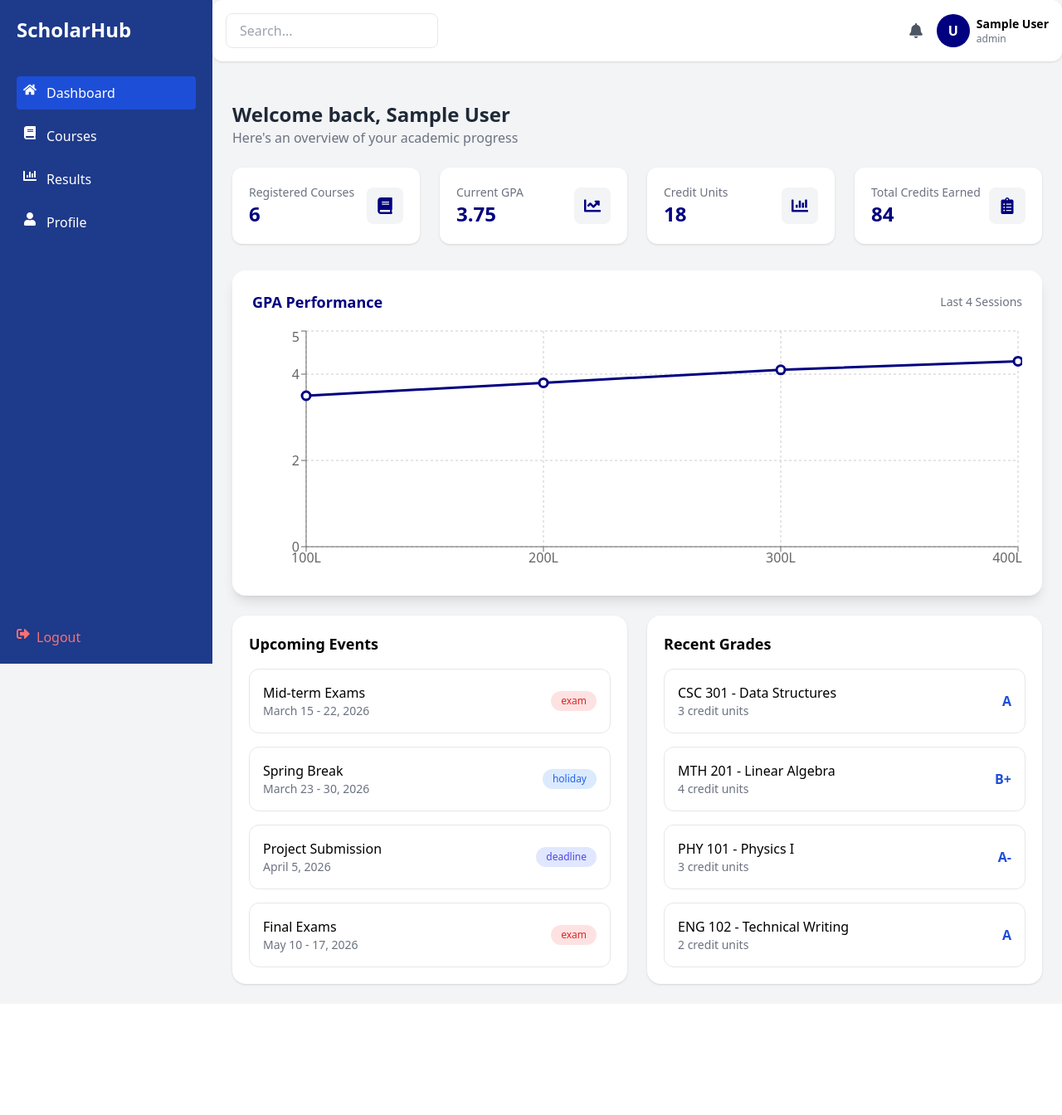
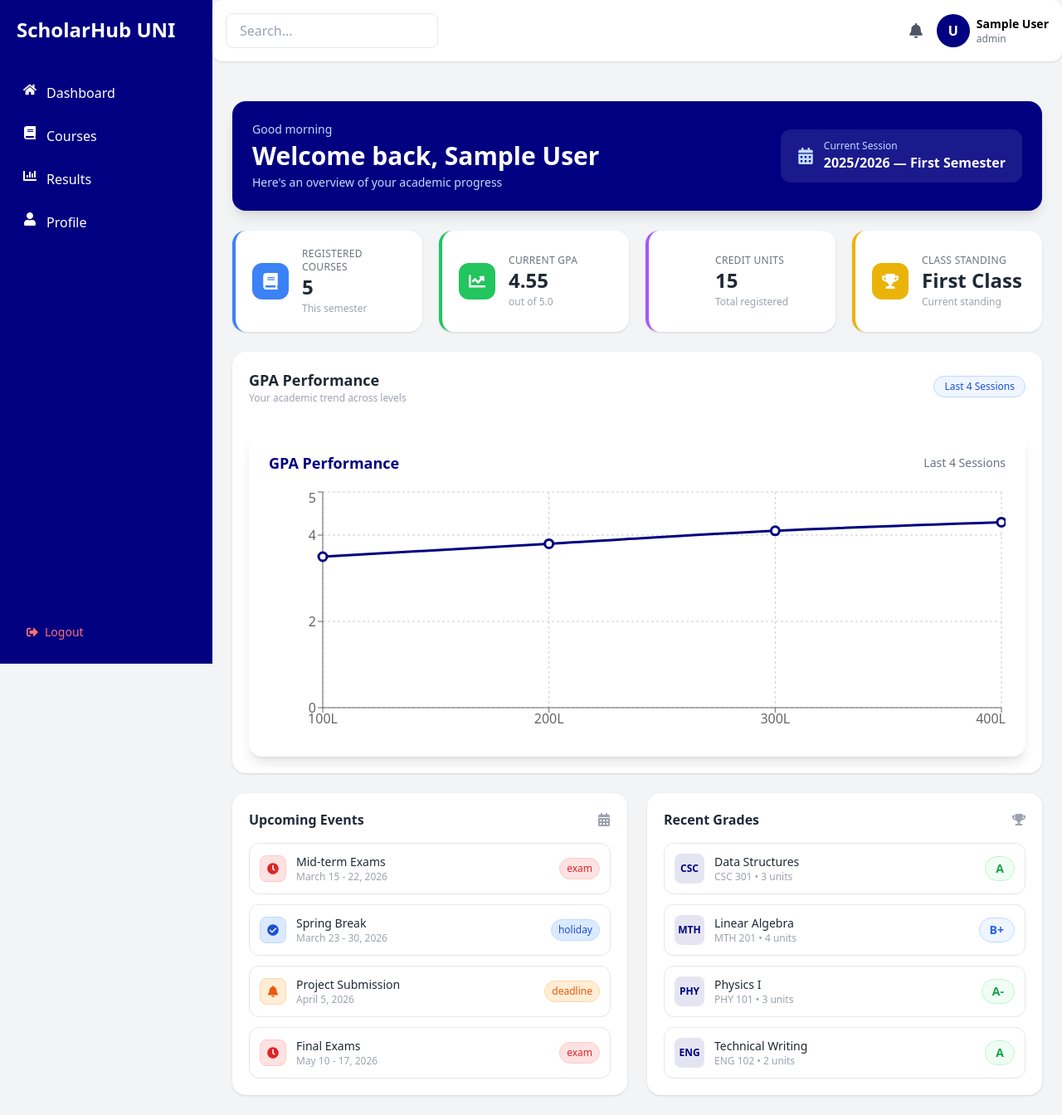
Before and after one commit to Ayanrinde/Student-Portal, a React (Vite) app: page /dashboard in a window 1280 px wide. Shown: the whole page at 83% size. Before the commit the page ends 1210 px from the top, so only its background shows below. Built offline with nearby package versions, Linux system fonts and the light colour scheme; sample sign-in values are in the browser's storage.

Commit message:
Completed the Student Portal

```diff
--- a/src/App.jsx
+++ b/src/App.jsx
@@ -5,7 +5,7 @@ import Courses from "./Pages/Courses";
 import Results from "./Pages/Results";
 import Profile from "./Pages/Profile";
 
-const PrivateRoute = ({ children }) => {
+const ProtectedRoute = ({ children }) => {
   const user = localStorage.getItem("user");
   return user ? children : <Navigate to="/login" replace />;
 };
@@ -15,10 +15,10 @@ function App() {
     <Routes>
       <Route path="/" element={<Navigate to="/login" replace />} />
       <Route path="/login" element={<Login />} />
-      <Route path="/dashboard" element={<PrivateRoute><Dashboard /></PrivateRoute>} />
-      <Route path="/courses" element={<PrivateRoute><Courses /></PrivateRoute>} />
-      <Route path="/results" element={<PrivateRoute><Results /></PrivateRoute>} />
-      <Route path="/profile" element={<PrivateRoute><Profile /></PrivateRoute>}/>
+      <Route path="/dashboard" element={<ProtectedRoute><Dashboard /></ProtectedRoute>} />
+      <Route path="/courses" element={<ProtectedRoute><Courses /></ProtectedRoute>} />
+      <Route path="/results" element={<ProtectedRoute><Results /></ProtectedRoute>} />
+      <Route path="/profile" element={<ProtectedRoute><Profile /></ProtectedRoute>}/>
     </Routes>
   );
 }
--- a/src/Components/Navbar.jsx
+++ b/src/Components/Navbar.jsx
@@ -69,7 +69,7 @@ const Navbar = ({ toggleSidebar }) => {
                   onClick={() => { navigate("/profile"); setDropdownOpen(false); }}
                   className="flex items-center w-full text-left px-3 py-2 text-sm text-gray-700 hover:bg-gray-50 rounded-lg transition"
                 >
-                  Profile
+                  My Profile
                 </button>
                 <button
                   onClick={() => { navigate("/profile?tab=settings"); setDropdownOpen(false); }}
--- a/src/Components/Sidebar.jsx
+++ b/src/Components/Sidebar.jsx
@@ -18,11 +18,11 @@ const Sidebar = ({ isOpen, toggleSidebar }) => {
   };
 
   return (
-    <div className="w-64 h-full bg-blue-900 text-white p-5 flex flex-col justify-between">
+    <div className="w-64 h-full bg-[#000080] text-white p-5 flex flex-col justify-between">
       <div>
         {/* Header with close button on mobile */}
         <div className="flex items-center justify-between mb-10">
-          <h1 className="text-2xl font-bold">ScholarHub</h1>
+          <h1 className="text-2xl font-bold">ScholarHub UNI</h1>
           <button
             onClick={toggleSidebar}
             className="md:hidden text-white text-xl"
@@ -35,7 +35,7 @@ const Sidebar = ({ isOpen, toggleSidebar }) => {
           <Link
             to="/dashboard"
             onClick={toggleSidebar}
-            className="flex gap-3 p-2 bg-blue-700 rounded"
+            className="flex gap-3 p-2 hover:bg-blue-700 rounded"
           >
             <FaHome /> Dashboard
           </Link>
@@ -43,7 +43,7 @@ const Sidebar = ({ isOpen, toggleSidebar }) => {
           <Link
             to="/courses"
             onClick={toggleSidebar}
-            className="flex gap-3 p-2 hover:bg-blue-800 rounded"
+            className="flex gap-3 p-2 hover:bg-blue-700 rounded"
           >
             <FaBook /> Courses
           </Link>
@@ -51,7 +51,7 @@ const Sidebar = ({ isOpen, toggleSidebar }) => {
           <Link
             to="/results"
             onClick={toggleSidebar}
-            className="flex gap-3 p-2 hover:bg-blue-800 rounded"
+            className="flex gap-3 p-2 hover:bg-blue-700 rounded"
           >
             <FaChartBar /> Results
           </Link>
@@ -59,14 +59,14 @@ const Sidebar = ({ isOpen, toggleSidebar }) => {
           <Link
             to="/profile"
             onClick={toggleSidebar}
-            className="flex gap-3 p-2 hover:bg-blue-800 rounded"
+            className="flex gap-3 p-2 hover:bg-blue-700 rounded"
           >
             <FaUser /> Profile
           </Link>
         </nav>
       </div>
 
-      <button onClick={handleLogout} className="flex gap-2 text-red-400">
+      <button onClick={handleLogout} className="flex items-center gap-2 w-full text-left px-3 py-2 text-sm text-red-400 hover:bg-red-50 rounded-lg transition">
         <FaSignOutAlt /> Logout
       </button>
     </div>
--- a/src/Pages/Dashboard.jsx
+++ b/src/Pages/Dashboard.jsx
@@ -1,91 +1,203 @@
-import React from "react";
+import React, { useState, useEffect } from "react";
 import DashboardLayout from "../Layouts/DashboardLayout";
-import DashboardCard from "../Components/DashboardCard";
 import PerformanceChart from "../Components/PerformanceChart";
-import { FaBook, FaChartBar, FaClipboardList, FaChartLine } from "react-icons/fa";
+import {
+  FaBook, FaChartLine, FaLayerGroup, FaTrophy,
+  FaCalendarAlt, FaClock, FaCheckCircle, FaBell,
+} from "react-icons/fa";
 
+// ─── SHARED DATA (mirrors Courses.jsx) ───────────────────────────────────────
+const allCourses = [
+  { id: 1, code: "CSC 301", title: "Data Structures", unit: 3, lecturer: "Dr. Adeyemi" },
+  { id: 2, code: "MTH 201", title: "Linear Algebra", unit: 4, lecturer: "Prof. Okafor" },
+  { id: 3, code: "PHY 101", title: "Physics I", unit: 3, lecturer: "Dr. Balogun" },
+  { id: 4, code: "ENG 102", title: "Technical Writing", unit: 2, lecturer: "Mrs. Eze" },
+  { id: 5, code: "CSC 305", title: "Computer Networks", unit: 3, lecturer: "Dr. Musa" },
+];
+
+const gradePoints = { "A": 5.0, "A-": 4.7, "B+": 4.3, "B": 4.0, "B-": 3.7, "C+": 3.3, "C": 3.0, "F": 0.0 };
+const defaultGrades = { 1: "A", 2: "B+", 3: "A-", 4: "A", 5: "B" };
+
+const upcomingEvents = [
+  { title: "Mid-term Exams", date: "March 15 - 22, 2026", type: "exam", icon: <FaClock /> },
+  { title: "Spring Break", date: "March 23 - 30, 2026", type: "holiday", icon: <FaCheckCircle /> },
+  { title: "Project Submission", date: "April 5, 2026", type: "deadline", icon: <FaBell /> },
+  { title: "Final Exams", date: "May 10 - 17, 2026", type: "exam", icon: <FaClock /> },
+];
+
+const recentGrades = [
+  { course: "CSC 301", title: "Data Structures", unit: "3 units", grade: "A" },
+  { course: "MTH 201", title: "Linear Algebra", unit: "4 units", grade: "B+" },
+  { course: "PHY 101", title: "Physics I", unit: "3 units", grade: "A-" },
+  { course: "ENG 102", title: "Technical Writing", unit: "2 units", grade: "A" },
+];
+
+const eventColors = {
+  exam: "bg-red-100 text-red-600 border-red-200",
+  holiday: "bg-blue-100 text-blue-700 border-blue-200",
+  deadline: "bg-orange-100 text-orange-600 border-orange-200",
+};
+
+const gradeColor = (g) => {
+  if (g.startsWith("A")) return "text-green-600 bg-green-50 border-green-200";
+  if (g.startsWith("B")) return "text-blue-600 bg-blue-50 border-blue-200";
+  return "text-yellow-600 bg-yellow-50 border-yellow-200";
+};
+
+// ─── STAT CARD ────────────────────────────────────────────────────────────────
+const StatCard = ({ icon, label, value, sub, accent }) => (
+  <div className={`bg-white rounded-2xl shadow p-5 flex items-center gap-4 border-l-4 ${accent}`}>
+    <div className={`p-3 rounded-xl text-white text-xl ${accent.replace("border-", "bg-")}`}>
+      {icon}
+    </div>
+    <div>
+      <p className="text-xs text-gray-500 uppercase tracking-wide">{label}</p>
+      <p className="text-2xl font-bold text-gray-800">{value}</p>
+      {sub && <p className="text-xs text-gray-400 mt-0.5">{sub}</p>}
+    </div>
+  </div>
+);
+
+// ─── MAIN ─────────────────────────────────────────────────────────────────────
 const Dashboard = () => {
-  const user = JSON.parse(localStorage.getItem("user"));
+  const [user, setUser] = useState(null);
+  const [greeting, setGreeting] = useState("Good day");
+
+  useEffect(() => {
+    const storedUser = JSON.parse(localStorage.getItem("user"));
+    setUser(storedUser);
+
+    const hour = new Date().getHours();
+    if (hour < 12) setGreeting("Good morning");
+    else if (hour < 17) setGreeting("Good afternoon");
+    else setGreeting("Good evening");
+  }, []);
+
+  // Pull real stats from course data
+  const registeredCourses = allCourses;
+  const totalUnits = registeredCourses.reduce((s, c) => s + c.unit, 0);
+  const totalPoints = registeredCourses.reduce(
+    (s, c) => s + (gradePoints[defaultGrades[c.id]] || 0) * c.unit, 0
+  );
+  const gpa = (totalPoints / totalUnits).toFixed(2);
+
+  const getClass = (gpa) => {
+    const g = parseFloat(gpa);
+    if (g >= 4.5) return "First Class";
+    if (g >= 3.5) return "2nd Class Upper";
+    if (g >= 2.5) return "2nd Class Lower";
+    return "Third Class";
+  };
+
+  const stats = [
+    { icon: <FaBook />, label: "Registered Courses", value: registeredCourses.length, sub: "This semester", accent: "border-blue-500" },
+    { icon: <FaChartLine />, label: "Current GPA", value: gpa, sub: "out of 5.0", accent: "border-green-500" },
+    { icon: <FaLayerGroup />, label: "Credit Units", value: totalUnits, sub: "Total registered", accent: "border-purple-500" },
+    { icon: <FaTrophy />, label: "Class Standing", value: getClass(gpa), sub: "Current standing", accent: "border-yellow-500" },
+  ];
 
   return (
     <DashboardLayout>
-      {/* Header */}
-      <div className="mb-6">
-        <h1 className="text-2xl font-bold text-gray-800">
-          Welcome back, {user?.name || "Student"}
-        </h1>
-        <p className="text-gray-500">Here's an overview of your academic progress</p>
+
+      {/* ── WELCOME BANNER ── */}
+      <div className="bg-[#000080] rounded-2xl p-6 mb-6 text-white flex flex-col md:flex-row md:items-center justify-between gap-4 shadow-lg">
+        <div>
+          <p className="text-blue-200 text-sm mb-1">{greeting} </p>
+          <h1 className="text-2xl md:text-3xl font-bold">
+            Welcome back, {user?.name || "Student"}
+          </h1>
+          <p className="text-blue-200 text-sm mt-1">
+            Here's an overview of your academic progress
+          </p>
+        </div>
+        <div className="flex items-center gap-3 bg-white bg-opacity-10 rounded-xl px-5 py-3">
+          <FaCalendarAlt className="text-blue-200 text-xl" />
+          <div>
+            <p className="text-xs text-blue-200">Current Session</p>
+            <p className="font-semibold text-white">2025/2026 — First Semester</p>
+          </div>
+        </div>
       </div>
 
-      {/* Cards */}
-      <div className="grid grid-cols-1 md:grid-cols-2 lg:grid-cols-4 gap-6">
-        <DashboardCard title="Registered Courses" value="6" icon={<FaBook />} />
-        <DashboardCard title="Current GPA" value="3.75" icon={<FaChartLine />} />
-        <DashboardCard title="Credit Units" value="18" icon={<FaChartBar />} />
-        <DashboardCard title="Total Credits Earned" value="84" icon={<FaClipboardList />} />
+      {/* ── STAT CARDS ── */}
+      <div className="grid grid-cols-1 sm:grid-cols-2 lg:grid-cols-4 gap-5 mb-6">
+        {stats.map((s, i) => (
+          <StatCard key={i} {...s} />
+        ))}
       </div>
 
-      {/* Performance Chart */}
-      <PerformanceChart />
+      {/* ── PERFORMANCE CHART ── */}
+      <div className="bg-white rounded-2xl shadow p-5 mb-6">
+        <div className="flex justify-between items-center mb-4">
+          <div>
+            <h2 className="font-bold text-gray-800 text-lg">GPA Performance</h2>
+            <p className="text-xs text-gray-400">Your academic trend across levels</p>
+          </div>
+          <span className="text-xs bg-blue-50 text-blue-700 px-3 py-1 rounded-full border border-blue-200">
+            Last 4 Sessions
+          </span>
+        </div>
+        <PerformanceChart />
+      </div>
 
-      {/* Upcoming Events + Recent Grades */}
-      <div className="grid grid-cols-1 md:grid-cols-2 gap-6 mt-6">
+      {/* ── BOTTOM GRID ── */}
+      <div className="grid grid-cols-1 md:grid-cols-2 gap-6">
+
         {/* Upcoming Events */}
-        <div className="bg-white p-5 rounded-2xl shadow">
-          <h2 className="font-semibold text-lg mb-4">Upcoming Events</h2>
-          <div className="space-y-4">
-            <EventItem title="Mid-term Exams" date="March 15 - 22, 2026" type="exam" />
-            <EventItem title="Spring Break" date="March 23 - 30, 2026" type="holiday" />
-            <EventItem title="Project Submission" date="April 5, 2026" type="deadline" />
-            <EventItem title="Final Exams" date="May 10 - 17, 2026" type="exam" />
+        <div className="bg-white rounded-2xl shadow p-5">
+          <div className="flex justify-between items-center mb-4">
+            <h2 className="font-bold text-gray-800">Upcoming Events</h2>
+            <FaCalendarAlt className="text-gray-400" />
+          </div>
+          <div className="space-y-3">
+            {upcomingEvents.map((event, i) => (
+              <div key={i} className="flex items-center justify-between border rounded-xl p-3 hover:bg-gray-50 transition">
+                <div className="flex items-center gap-3">
+                  <div className={`p-2 rounded-lg text-sm border ${eventColors[event.type]}`}>
+                    {event.icon}
+                  </div>
+                  <div>
+                    <p className="font-medium text-gray-800 text-sm">{event.title}</p>
+                    <p className="text-xs text-gray-400">{event.date}</p>
+                  </div>
+                </div>
+                <span className={`text-xs px-2 py-1 rounded-full border font-medium ${eventColors[event.type]}`}>
+                  {event.type}
+                </span>
+              </div>
+            ))}
           </div>
         </div>
 
         {/* Recent Grades */}
-        <div className="bg-white p-5 rounded-2xl shadow">
-          <h2 className="font-semibold text-lg mb-4">Recent Grades</h2>
-          <div className="space-y-4">
-            <GradeItem course="CSC 301 - Data Structures" unit="3 credit units" grade="A" />
-            <GradeItem course="MTH 201 - Linear Algebra" unit="4 credit units" grade="B+" />
-            <GradeItem course="PHY 101 - Physics I" unit="3 credit units" grade="A-" />
-            <GradeItem course="ENG 102 - Technical Writing" unit="2 credit units" grade="A" />
+        <div className="bg-white rounded-2xl shadow p-5">
+          <div className="flex justify-between items-center mb-4">
+            <h2 className="font-bold text-gray-800">Recent Grades</h2>
+            <FaTrophy className="text-gray-400" />
+          </div>
+          <div className="space-y-3">
+            {recentGrades.map((item, i) => (
+              <div key={i} className="flex items-center justify-between border rounded-xl p-3 hover:bg-gray-50 transition">
+                <div className="flex items-center gap-3">
+                  <div className="w-9 h-9 rounded-lg bg-[#000080] bg-opacity-10 flex items-center justify-center text-xs font-bold text-[#000080]">
+                    {item.course.split(" ")[0]}
+                  </div>
+                  <div>
+                    <p className="font-medium text-gray-800 text-sm">{item.title}</p>
+                    <p className="text-xs text-gray-400">{item.course} • {item.unit}</p>
+                  </div>
+                </div>
+                <span className={`text-sm font-bold px-3 py-1 rounded-full border ${gradeColor(item.grade)}`}>
+                  {item.grade}
+                </span>
+              </div>
+            ))}
           </div>
         </div>
+
       </div>
     </DashboardLayout>
   );
 };
 
-// Event Item Component
-const EventItem = ({ title, date, type }) => {
-  const colors = {
-    exam: "bg-red-100 text-red-600",
-    holiday: "bg-blue-100 text-blue-600",
-    deadline: "bg-indigo-100 text-indigo-600",
-  };
-
-  return (
-    <div className="border rounded-xl p-4 flex justify-between items-center">
-      <div>
-        <p className="font-medium">{title}</p>
-        <p className="text-sm text-gray-500">{date}</p>
-      </div>
-      <span className={`text-xs px-3 py-1 rounded-full ${colors[type]}`}>{type}</span>
-    </div>
-  );
-};
-
-// Grade Item Component
-const GradeItem = ({ course, unit, grade }) => {
-  return (
-    <div className="border rounded-xl p-4 flex justify-between items-center">
-      <div>
-        <p className="font-medium">{course}</p>
-        <p className="text-sm text-gray-500">{unit}</p>
-      </div>
-      <span className="font-bold text-blue-700">{grade}</span>
-    </div>
-  );
-};
-
 export default Dashboard;
```
Also changed, not shown: src/Pages/Profile.jsx (+11 -4 lines).
